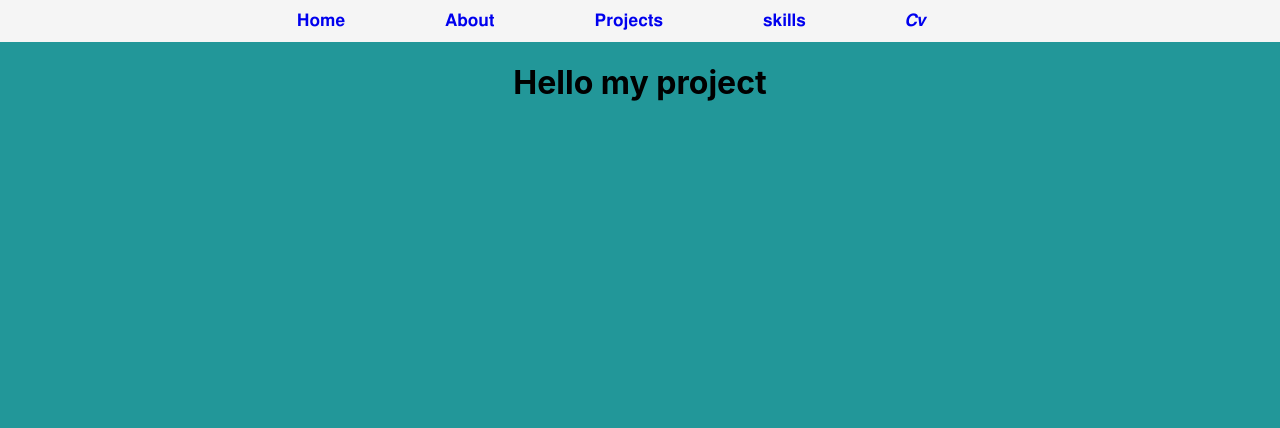
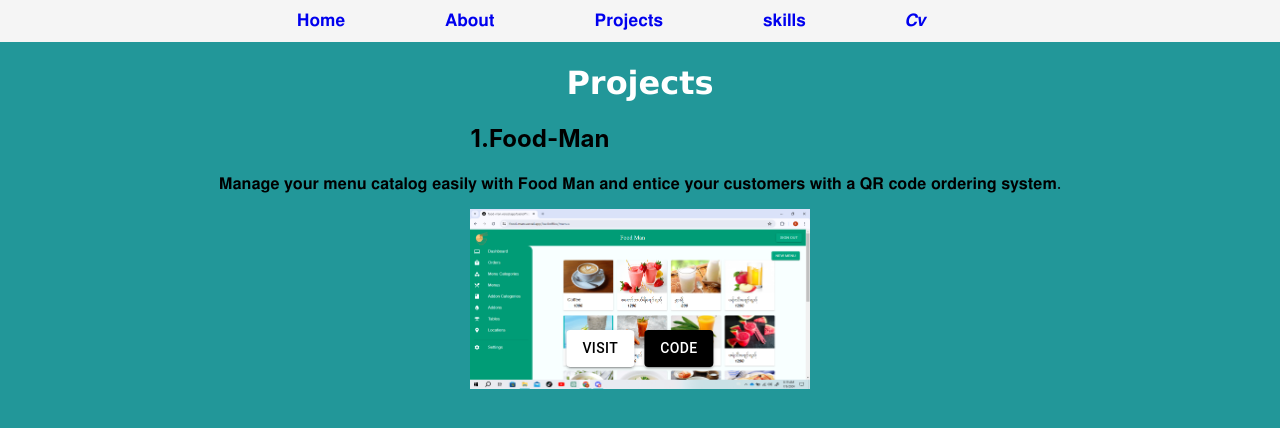
Before and after one commit to bo-lin-tun/portfolio, a React (Create React App) app: page /projects in a window 1280 px wide. Shown: the top 428 px of the page. Built offline with nearby package versions, Linux system fonts and the light colour scheme.

Commit message:
fix-google

```diff
--- a/package.json
+++ b/package.json
@@ -3,6 +3,10 @@
   "version": "0.1.0",
   "private": true,
   "dependencies": {
+    "@emotion/react": "^11.13.3",
+    "@emotion/styled": "^11.13.0",
+    "@mui/icons-material": "^6.0.2",
+    "@mui/material": "^6.0.2",
     "@testing-library/jest-dom": "^5.17.0",
     "@testing-library/react": "^13.4.0",
     "@testing-library/user-event": "^13.5.0",
--- a/public/index.html
+++ b/public/index.html
@@ -1,14 +1,14 @@
 <!DOCTYPE html>
 <html lang="en">
+
 <head>
+  <script async src="https://pagead2.googlesyndication.com/pagead/js/adsbygoogle.js?client=ca-pub-5085903193181071"
+    crossorigin="anonymous"></script>
   <meta charset="utf-8" />
   <link rel="icon" href="%PUBLIC_URL%/favicon.ico" />
   <meta name="viewport" content="width=device-width, initial-scale=1" />
   <meta name="theme-color" content="#000000" />
-    <meta
-      name="description"
-      content="Web site created using create-react-app"
-    />
+  <meta name="description" content="Web site created using create-react-app" />
   <link rel="apple-touch-icon" href="%PUBLIC_URL%/logo192.png" />
   <!--
       manifest.json provides metadata used when your web app is installed on a
@@ -26,6 +26,7 @@
     -->
   <title>React App</title>
 </head>
+
 <body>
   <noscript>You need to enable JavaScript to run this app.</noscript>
   <div id="root"></div>
@@ -40,4 +41,5 @@
       To create a production bundle, use `npm run build` or `yarn build`.
     -->
 </body>
+
 </html>
--- a/src/components/Cv.jsx
+++ b/src/components/Cv.jsx
@@ -1,5 +1,7 @@
 import { Link } from "react-router-dom";
 import Navbar from "./Navbar";
+import ArrowDownwardIcon from "@mui/icons-material/ArrowDownward";
+import Button from "@mui/material/Button";
 const Cv = () => {
   return (
     <div style={{ backgroundColor: "white" }}>
@@ -15,28 +17,25 @@ const Cv = () => {
           <Navbar />
         </div>
 
-
-            <img src="cv.png" alt="" width={400} height={600} />
-
-
+        <img
+          style={{
+            margin: "10px",
+            border: "1px solid black",
+            padding: 2,
+          }}
+          src="cv.png"
+          alt=""
+          width={350}
+          height={600}
+        />
       </div>
 
-        <a href="cv.png" download="cv.png">
-          <button
-            style={{
-              backgroundColor: "black",
-              color: "white",
-              height: "40px",
-              cursor: "pointer",
-              borderRadius: "10px",
-              position: "absolute",
-            }}
-          >
-            Download CV
-          </button>
-        </a>
-      </div>
-
+      <a href="cv.png" download="cv.png">
+        <Button variant="contained" sx={{ mb: 2 }}>
+          <ArrowDownwardIcon /> Download CV
+        </Button>
+      </a>
+    </div>
   );
 };
 
--- a/src/components/Projects.jsx
+++ b/src/components/Projects.jsx
@@ -1,9 +1,8 @@
-
 import Navbar from "./Navbar";
-const Projects =()=>{
-return(
+import Button from "@mui/material/Button";
+const Projects = () => {
+  return (
     <div>
-
       <div
         style={{
           backgroundColor: "#F5F5F5",
@@ -14,8 +13,46 @@ return(
       >
         <Navbar />
       </div>
-<h1>Hello my project</h1>
+      {/* Projects start */}
+      <div>
+        <h1 style={{ color: "white" }}>𝗣𝗿𝗼𝗷𝗲𝗰𝘁𝘀</h1>
+        <h2 style={{ marginLeft: -200 }}>1.Food-Man</h2>
+        <p>
+          𝐌𝐚𝐧𝐚𝐠𝐞 𝐲𝐨𝐮𝐫 𝐦𝐞𝐧𝐮 𝐜𝐚𝐭𝐚𝐥𝐨𝐠 𝐞𝐚𝐬𝐢𝐥𝐲 𝐰𝐢𝐭𝐡 𝐅𝐨𝐨𝐝 𝐌𝐚𝐧 𝐚𝐧𝐝 𝐞𝐧𝐭𝐢𝐜𝐞 𝐲𝐨𝐮𝐫
+          𝐜𝐮𝐬𝐭𝐨𝐦𝐞𝐫𝐬 𝐰𝐢𝐭𝐡 𝐚 𝐐𝐑 𝐜𝐨𝐝𝐞 𝐨𝐫𝐝𝐞𝐫𝐢𝐧𝐠 𝐬𝐲𝐬𝐭𝐞𝐦.
+        </p>
+        <div style={{ position: "relative", display: "inline-block" }}>
+          <a href="https://food-man.vercel.app/">
+            <img src="food-man.png" alt="" width={340} height={180} />
+          </a>
+          <div
+            style={{
+              position: "absolute",
+              bottom: "10px",
+              left: "50%",
+              transform: "translateX(-50%)",
+              display: "flex",
+              gap: "10px",
+            }}
+          >
+            <Button
+              variant="contained"
+              sx={{ mb: 2 ,bgcolor:"white",color:"black"}}
+              href="https://food-man.vercel.app/"
+            >
+              Visit
+            </Button>
+            <Button
+              variant="contained"
+              sx={{ mb: 2 ,bgcolor:"black"}}
+              href="" // Replace with your actual GitHub repo URL
+            >
+            Code
+            </Button>
           </div>
-)
-}
-export default Projects
+        </div>
+      </div>
+    </div>
+  );
+};
+export default Projects;
```
Also changed, not shown: public/food-man.png (added), 1 other file (tests, documents, lock files or other folders). Lines whose indentation alone changed are shown as unchanged.
